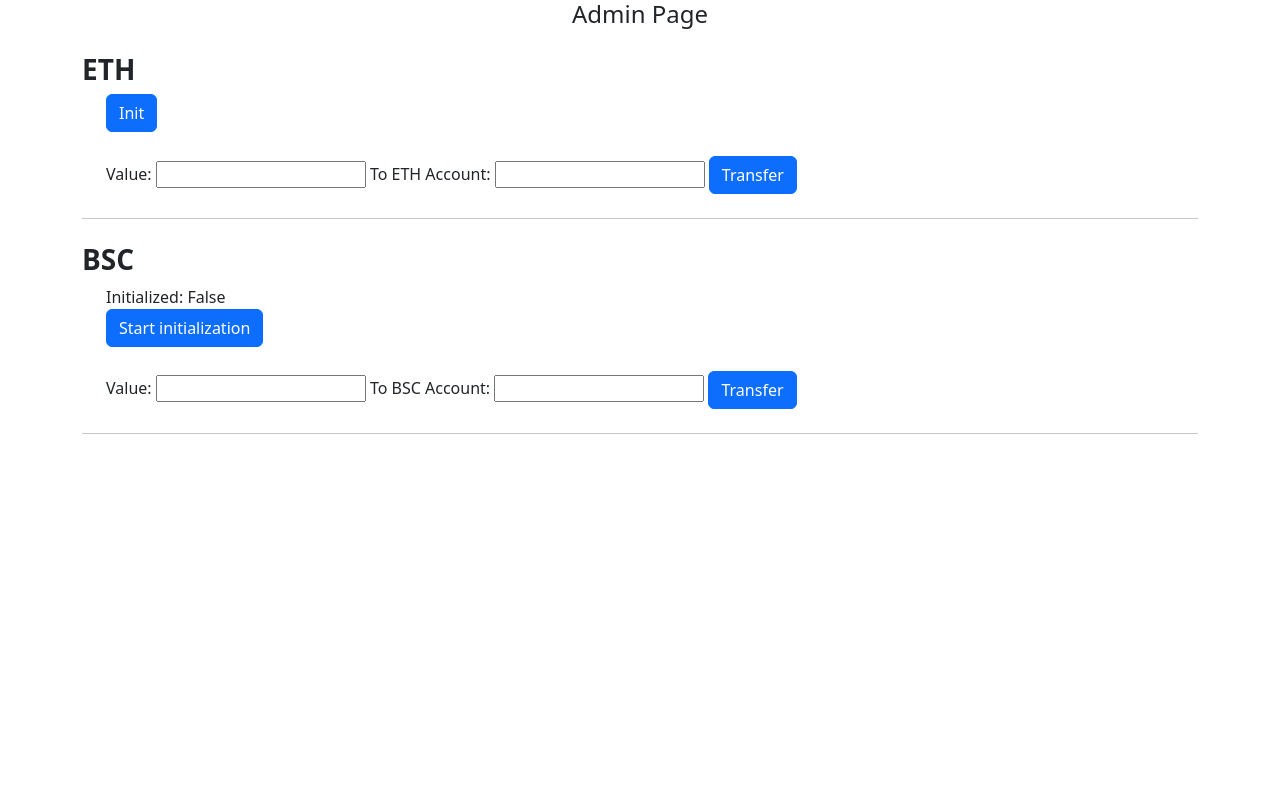
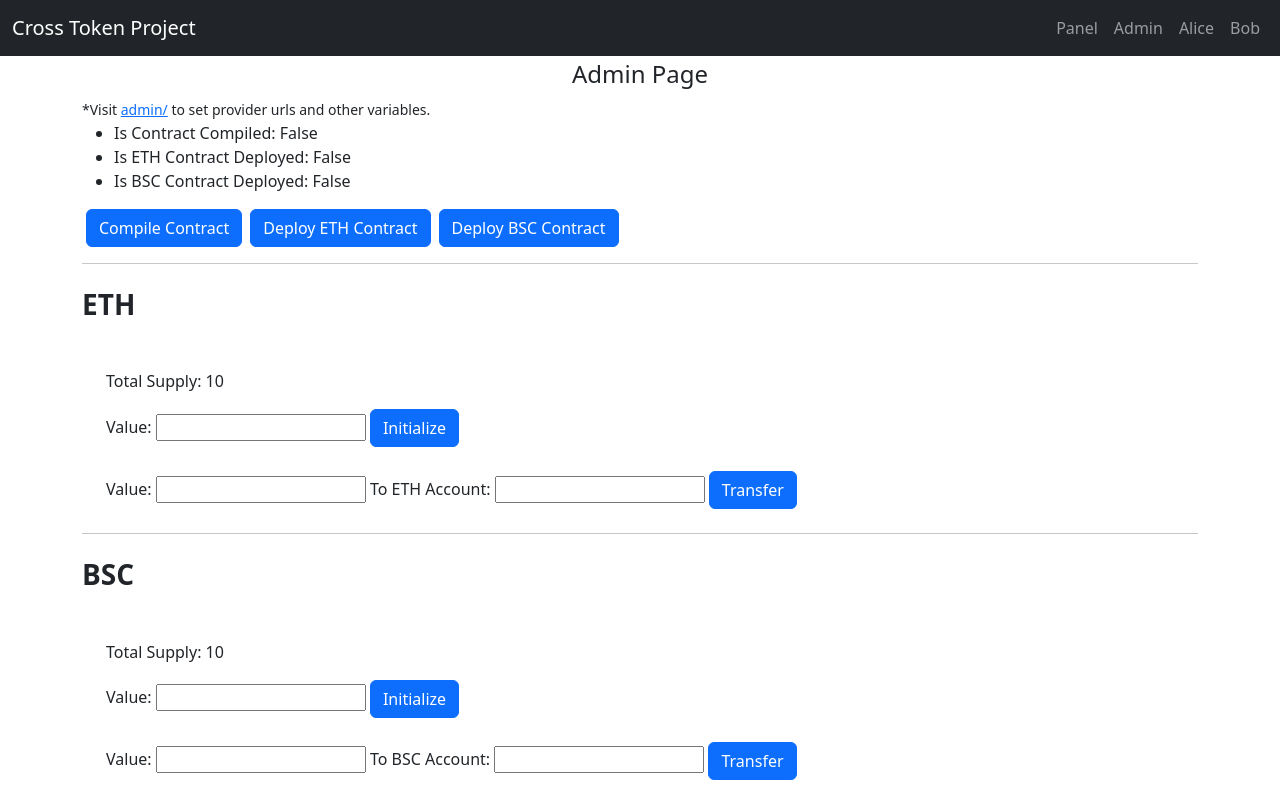
Before and after one commit to ElmiraEbrahimi/Cross-Blockchain-Token-Transfer, a Django app: template cross_token/templates/admin.html in a window 1280 px wide. Before the commit the page ends 434 px from the top, so only its background shows below. Run offline with Django 4.2, Linux system fonts and the light colour scheme; the template is opened without the code that fills it: most values are stand-ins (such as "Sample title", 1, 10 or a date in 2020); some libraries are stand-ins or nearby versions.

Commit message:
templates updated

```diff
--- a/cross_token/templates/admin.html
+++ b/cross_token/templates/admin.html
@@ -3,20 +3,45 @@
 {% block body %}
 
     <h4 class="text-center">Admin Page</h4>
-
     <div class="container">
+        <small>*Visit <a href="{% url 'admin:index' %}">admin/</a> to set provider urls and other variables.</small>
+        <ul>
+            <li>Is Contract Compiled: {% if is_compiled %}True{% else %}False{% endif %}</li>
+            <li>Is ETH Contract Deployed: {% if is_eth_deployed %}True{% else %}False{% endif %}</li>
+            <li>Is BSC Contract Deployed: {% if is_bsc_deployed %}True{% else %}False{% endif %}</li>
+        </ul>
+    </div>
+    <div class="container d-flex">
+        <form class="mx-1" method="POST" action="{% url 'compile_contract' %}">
+            {% csrf_token %}
+            <button class="btn btn-primary">Compile Contract</button>
+        </form>
+        <form class="mx-1" method="POST" action="{% url 'deploy_eth' %}">
+            {% csrf_token %}
+            <button class="btn btn-primary">Deploy ETH Contract</button>
+        </form>
+        <form class="mx-1" method="POST" action="{% url 'deploy_bsc' %}">
+            {% csrf_token %}
+            <button class="btn btn-primary">Deploy BSC Contract</button>
+        </form>
+    </div>
+    <div class="container">
+        <hr>
         <h3 class="mt-4"><b>ETH</b></h3>
         <div class="form-check mt-2">
             <form class="mb-4" method="post" action="{% url 'init_eth' %}">
                 {% csrf_token %}
-
-                <button type="submit" class="btn btn-primary" {% if is_eth_init %}disabled{% else %}{% endif %}>Init
-                </button>
+                <div class="mt-5 mb-3">
+                    Total Supply: {{ eth_total_supply }}
+                </div>
+                <label for="eth_init_value">Value:</label>
+                <input class="form-text" type="number" step="1" id="eth_init_value" name="eth_init_value">
+                <button type="submit" class="btn btn-primary">Initialize</button>
             </form>
             <form class="mb-4" method="post" action="{% url 'transfer_eth' %}">
                 {% csrf_token %}
                 <label for="eth_transfer_value">Value:</label>
-                <input class="form-text" type="number" step="0.01" id="eth_transfer_value" name="eth_transfer_value">
+                <input class="form-text" type="number" step="1" id="eth_transfer_value" name="eth_transfer_value">
                 <label for="eth_transfer_address">To ETH Account:</label>
                 <input class="form-text" type="text" id="eth_transfer_address" name="eth_transfer_address">
                 <button type="submit" class="btn btn-primary">Transfer
@@ -28,23 +53,24 @@
     <div class="container">
         <h3 class="mt-4"><b>BSC</b></h3>
         <div class="form-check mt-2">
-            <form class="mb-4" method="post" action="{% url 'init_bsc' %}">
+            <form class="mb-4" method="POST" action="{% url 'init_bsc' %}">
                 {% csrf_token %}
-                <div>Initialized: {% if is_bsc_init %}True{% else %}False{% endif %}</div>
-                <button type="submit" class="btn btn-primary" {% if is_bsc_init %}disabled{% else %}{% endif %}>Start
-                    initialization
-                </button>
+                <div class="mt-5 mb-3">
+                    Total Supply: {{ bsc_total_supply }}
+                </div>
+                <label for="bsc_init_value">Value:</label>
+                <input class="form-text" type="number" step="1" id="bsc_init_value" name="bsc_init_value">
+                <button type="submit" class="btn btn-primary">Initialize</button>
             </form>
-            <form class="mb-4" method="post" action="{% url 'transfer_bsc' %}">
+            <form class="mb-4" method="POST" action="{% url 'transfer_bsc' %}">
                 {% csrf_token %}
                 <label for="bsc_transfer_value">Value:</label>
-                <input class="form-text" type="number" step="0.01" id="bsc_transfer_value" name="bsc_transfer_value">
+                <input class="form-text" type="number" step="1" id="bsc_transfer_value" name="bsc_transfer_value">
                 <label for="bsc_transfer_address">To BSC Account:</label>
                 <input class="form-text" type="text" id="bsc_transfer_address" name="bsc_transfer_address">
                 <button type="submit" class="btn btn-primary">Transfer
                 </button>
             </form>
         </div>
-        <hr>
     </div>
 {% endblock %}
--- a/cross_token/templates/base.html
+++ b/cross_token/templates/base.html
@@ -10,7 +10,34 @@
     <title>Cross Token</title>
 </head>
 <body>
+<nav class="navbar navbar-expand-lg navbar-dark bg-dark fixed-top">
+    <div class="container-fluid">
+        <a class="navbar-brand" href="{% url 'index' %}">Cross Token Project</a>
+        <button class="navbar-toggler" type="button" data-bs-toggle="collapse" data-bs-target="#navbarNav"
+                aria-controls="navbarNav" aria-expanded="false" aria-label="Toggle navigation">
+            <span class="navbar-toggler-icon"></span>
+        </button>
+        <div class="collapse navbar-collapse" id="navbarNav">
+            <ul class="navbar-nav ms-auto">
+                <li class="nav-item">
+                    <a class="nav-link" href="{% url 'admin:index' %}">Panel</a>
+                </li>
+                <li class="nav-item">
+                    <a class="nav-link" href="{% url 'admin-panel' %}">Admin</a>
+                </li>
+                <li class="nav-item">
+                    <a class="nav-link" href="{% url 'alice' %}">Alice</a>
+                </li>
+                <li class="nav-item">
+                    <a class="nav-link" href="{% url 'bob' %}">Bob</a>
+                </li>
+            </ul>
+        </div>
+    </div>
+</nav>
+<div style="margin-top: 60px;">
 {% block body %}{% endblock %}
+</div>
 </body>
 <script src="{% static 'bootstrap-5.3.0-alpha2-dist/js/bootstrap.min.js' %}"></script>
 </html>
--- a/cross_token/templates/index.html
+++ b/cross_token/templates/index.html
@@ -1,8 +1,7 @@
 {% extends 'base.html' %}
 
 {% block body %}
-    <h2 class="text-center mt-2 mb-5">Cross Token Project</h2>
-    <div class="container w-25 mb-1 mt-5">
+    <div class="container w-25 mb-1" style="margin-top: 120px;">
         <h4 class="text-center mt-1 mb-2">Pages</h4>
         <ul class="list-group">
             <li class="list-group-item">
```
Also changed, not shown: cross_token/templates/alice.html (+10 -2 lines), cross_token/templates/bob.html (+8 -0 lines).
